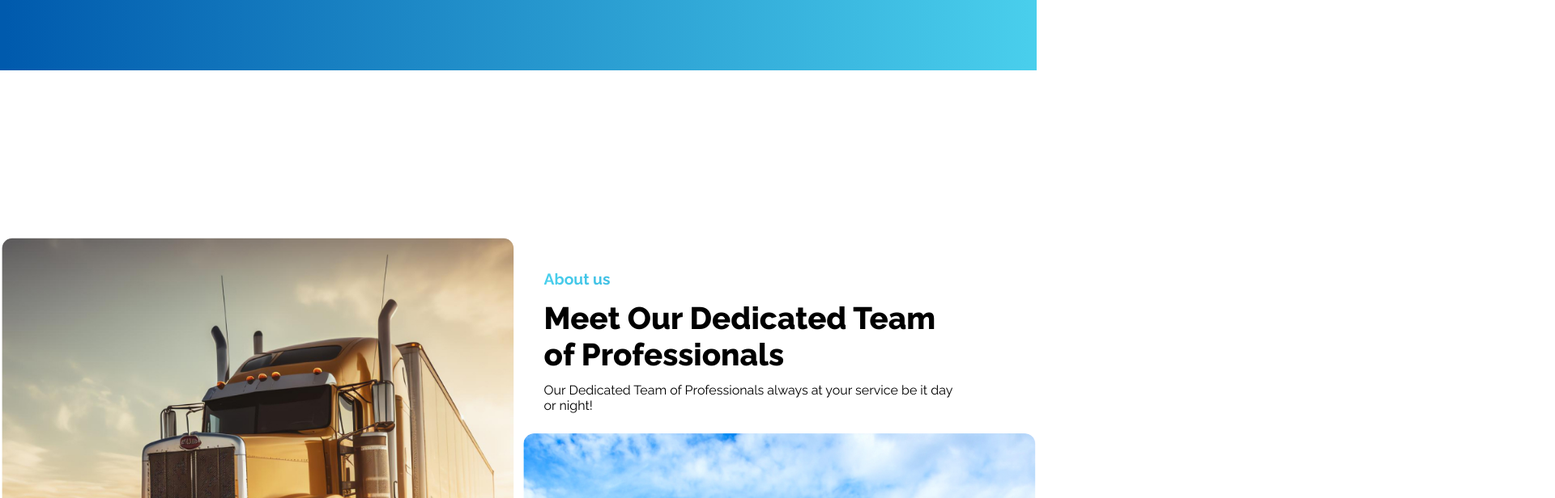
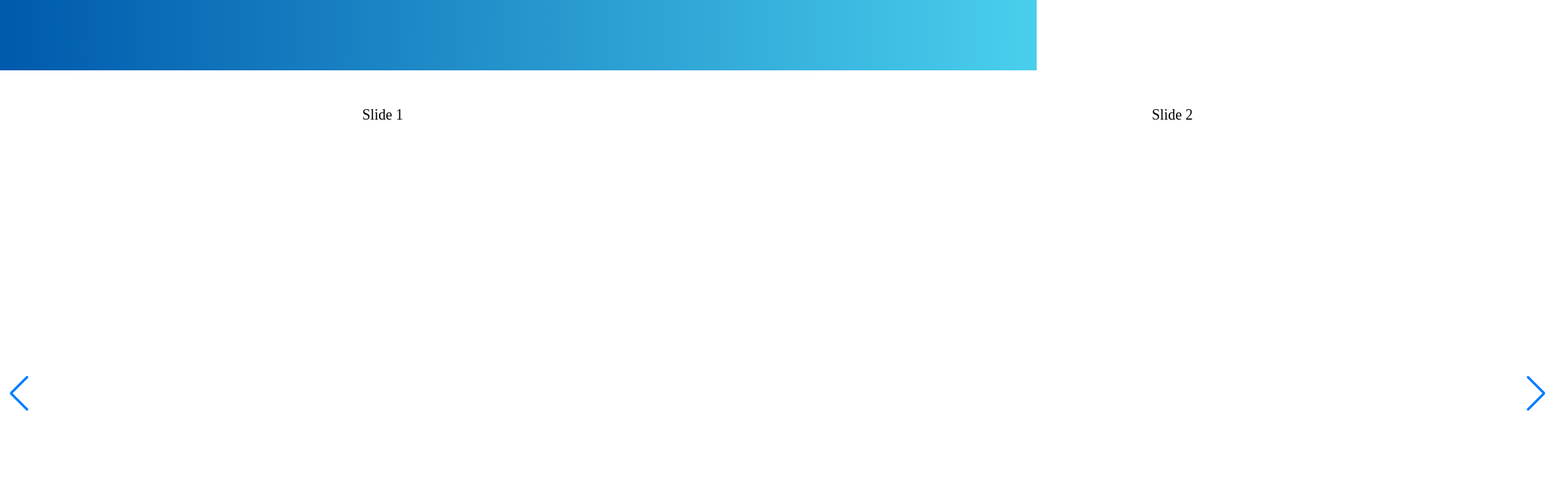
Before and after one commit to Sghosh-25/BajwaTruckParking, a React (Vite) app: page / in a window 1280 px wide. Shown: the part 4340-4956 px from the top of the page at 81% size, 1920 px wide, since content can reach past the window. Built offline with nearby package versions, Linux system fonts and the light colour scheme.

Commit message:
vercelupdate

```diff
--- a/src/App.css
+++ b/src/App.css
@@ -828,6 +828,32 @@ gap: 15px;
   border-color: white;
   margin-top: 1.2rem;
 }
+
+.swiper {
+  width: 100%;
+  height: 100%;
+}
+
+.swiper-slide {
+  text-align: center;
+  font-size: 18px;
+  background: #fff;
+
+  /* Center slide text vertically */
+  display: flex;
+  justify-content: center;
+  align-items: center;
+}
+
+.swiper {
+  margin:auto;
+  width: 1920px;
+height: 710px;
+top: 45px;
+gap: 0px;
+opacity: 0.08px;
+
+}
 @media only screen and (max-width: 1440px) {
  .flexbox{
 /* flex-wrap: wrap; */
--- a/src/App.jsx
+++ b/src/App.jsx
@@ -1,36 +1,13 @@
+
 import "./App.css";
-import React, { useState } from "react";
+import Slider from "./Slider"
 import { FontAwesomeIcon } from "@fortawesome/react-fontawesome";
 import { faArrowDown, faCirclePlus } from "@fortawesome/free-solid-svg-icons";
-const testimonials = [
-  {
-    quote:
-      "I am extremely satisfied with Bajwa Truck's parking services. They provide a convenient and secure parking stop for my truck.",
-    name: "John C.",
-    company: "Wajack Company",
-  },
-  {
-    quote:
-      "I highly recommend Bajwa Truck's parking services. They have made it so easy for me to book a parking spot for my truck.",
-    name: "Jason Smith",
-    company: "ABC Company",
-  },
-];
 
 function App() {
-  // const [currentTestimonial, setCurrentTestimonial] = useState(0);
-
-  // const handleNext = () => {
-  //   setCurrentTestimonial((prev) => (prev + 1) % testimonials.length);
-  // };
-
-  // const handlePrev = () => {
-  //   setCurrentTestimonial(
-  //     (prev) => (prev - 1 + testimonials.length) % testimonials.length
-  //   );
-
   return (
     <>
+
         {/* Bajwa Truck Hero Banner Section  */}
         <div className="herosection">
           <nav className="navbar">
@@ -267,34 +244,21 @@ function App() {
           </div>
         </div>
         {/* Testimonials */}
-        {/* <div className="App">
-          <h1>Testimonials</h1>
-          <div className="testimonial">
-            <p>"{testimonials[currentTestimonial].quote}"</p>
-            <p>
-              <strong>{testimonials[currentTestimonial].name}</strong>,{" "}
-              {testimonials[currentTestimonial].company}
-            </p>
-          </div>
-          <div className="navigation">
-            <button onClick={handlePrev}>Previous</button>
-            <button onClick={handleNext}>Next</button>
-          </div>
-        </div>
-        ); */}
-        {/* Bajwa Truck CTA 2 */}
+
+
+       <Slider/>
+      ;{/* Bajwa Truck CTA 2 */}
       <div className="aboutus">
         <div className="aboutusleft">
           <img src="../Pictures/Frame 9.jpg" alt="" />
           <p>
-              At Bajwa Truck, we have assembled a dedicated team of
-              professionals who are committed to providing excellent service.
-              With their expertise and passion for the industry, our team
-              ensures that every truck owner receives top-notch parking
-              solutions. We understand the unique needs of truck owners and
-              strive to exceed their expectations. Whether its booking a parking
-              spot or addressing any concerns, our team is here to assist you
-              every step of the way.
+            At Bajwa Truck, we have assembled a dedicated team of professionals
+            who are committed to providing excellent service. With their
+            expertise and passion for the industry, our team ensures that every
+            truck owner receives top-notch parking solutions. We understand the
+            unique needs of truck owners and strive to exceed their
+            expectations. Whether its booking a parking spot or addressing any
+            concerns, our team is here to assist you every step of the way.
           </p>
           <button>Learn more</button>
         </div>
@@ -374,8 +338,8 @@ function App() {
           <p>
             Lorem ipsum dolor sit amet consectetur adipisicing elit. Quasi,
             laboriosam distinctio. Quia et ipsa cupiditate ratione praesentium
-              voluptate vitae amet provident quam, autem voluptatum. Magni
-              aliquam consectetur error animi sequi!
+            voluptate vitae amet provident quam, autem voluptatum. Magni aliquam
+            consectetur error animi sequi!
           </p>
           <div>
             {/* <FontAwesomeIcon icon={faFacebook} />
@@ -412,6 +376,6 @@ function App() {
       </div>
     </>
   );
-  };
+}
 
 export default App;
--- /dev/null
+++ b/src/Slider.jsx
@@ -0,0 +1,40 @@
+import React, { useRef, useState } from "react";
+// Import Swiper React components
+import { Swiper, SwiperSlide } from "swiper/react";
+
+// Import Swiper styles
+import "swiper/css";
+import "swiper/css/pagination";
+import "swiper/css/navigation";
+
+// import required modules
+import { Pagination, Navigation } from "swiper/modules";
+import "./App.css";
+
+export default function Slider() {
+  return (
+    <>
+      <Swiper
+        slidesPerView={2}
+        spaceBetween={30}
+        loop={true}
+        pagination={{
+          clickable: true,
+        }}
+        navigation={true}
+        modules={[Pagination, Navigation]}
+        className="mySwiper"
+      >
+        <SwiperSlide>Slide 1</SwiperSlide>
+        <SwiperSlide>Slide 2</SwiperSlide>
+        <SwiperSlide>Slide 3</SwiperSlide>
+        <SwiperSlide>Slide 4</SwiperSlide>
+        <SwiperSlide>Slide 5</SwiperSlide>
+        <SwiperSlide>Slide 6</SwiperSlide>
+        <SwiperSlide>Slide 7</SwiperSlide>
+        <SwiperSlide>Slide 8</SwiperSlide>
+        <SwiperSlide>Slide 9</SwiperSlide>
+      </Swiper>
+    </>
+  );
+}
```
Also changed, not shown: package.json (+4 -3 lines), 1 other file (tests, documents, lock files or other folders). Lines whose indentation alone changed are shown as unchanged.
